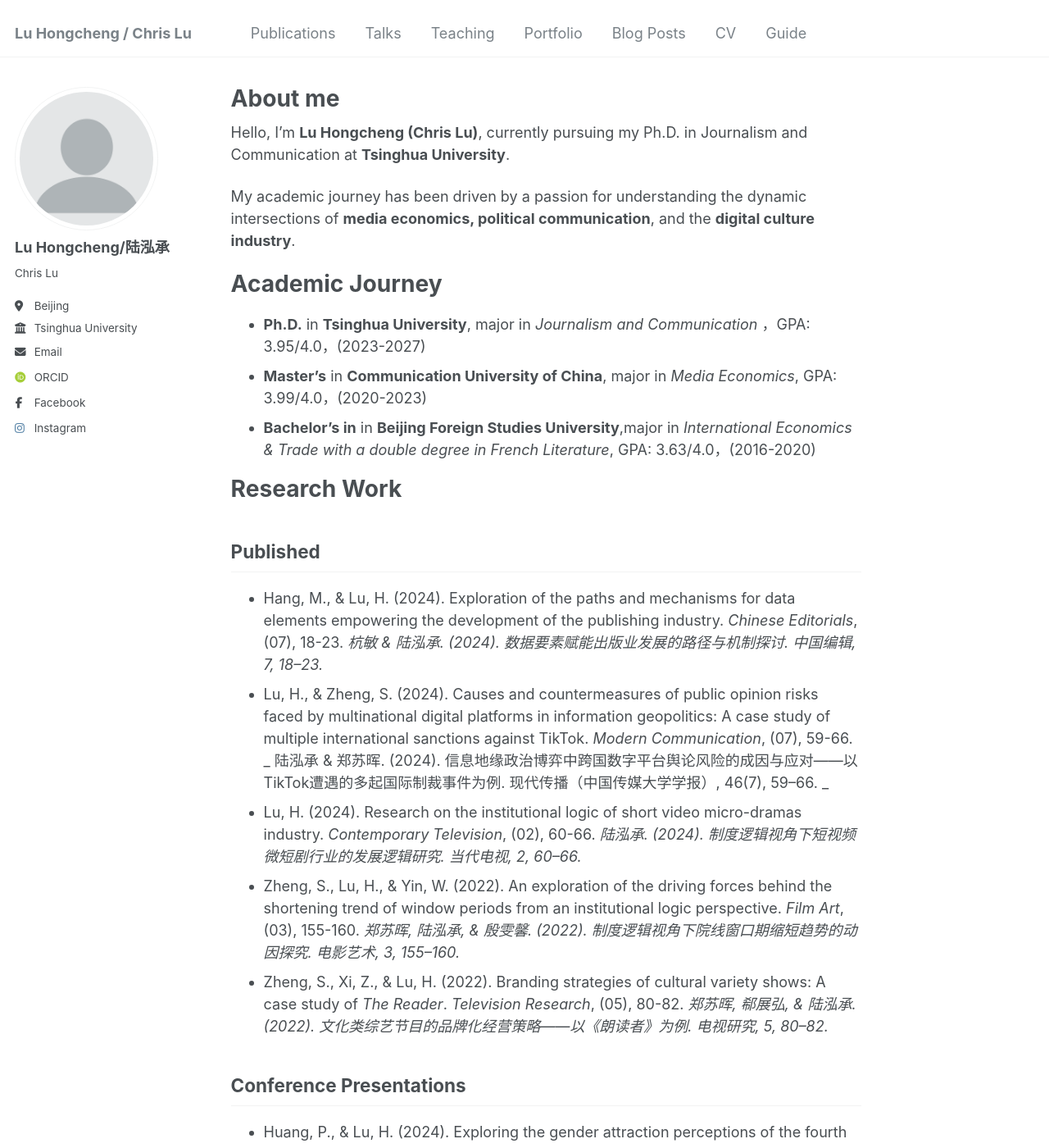
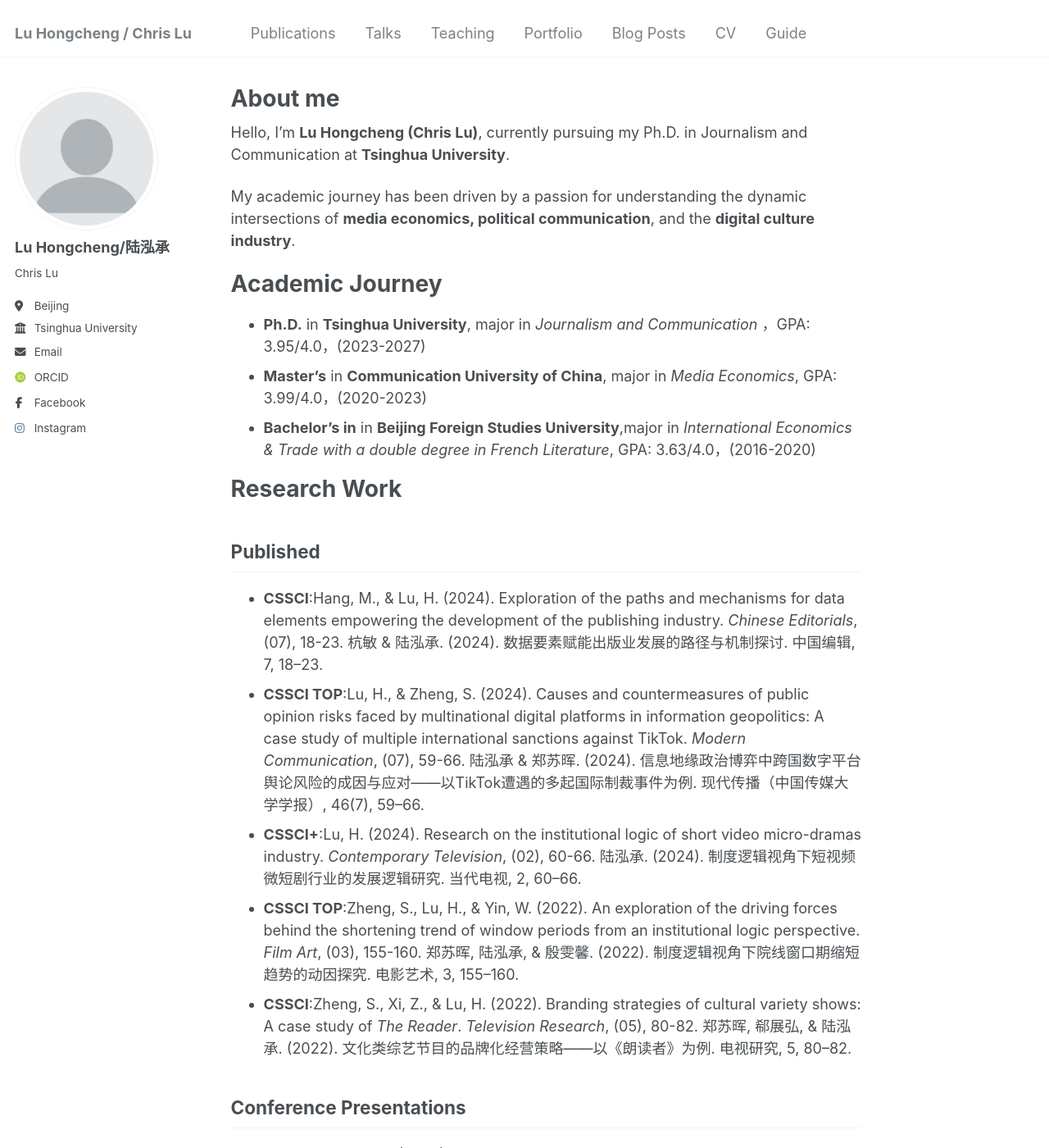
Before and after one commit to chrislu2016/ChrisLu, a Jekyll site: the page built from _pages/about.md, in a window 1280 px wide and 1400 px high. Shown: the whole window at 82% size. Built offline with Jekyll 4.4.1, drawn with Linux system fonts in a browser that asks for light colours; some web fonts are replaced.

Commit message:
Update about.md

```diff
--- a/_pages/about.md
+++ b/_pages/about.md
@@ -22,16 +22,16 @@ Research Work
 ======
 
 ## Published
-  - Hang, M., & Lu, H. (2024). Exploration of the paths and mechanisms for data elements empowering the development of the publishing industry. *Chinese Editorials*, (07), 18-23.
-    _杭敏 & 陆泓承. (2024). 数据要素赋能出版业发展的路径与机制探讨. 中国编辑, 7, 18–23._
-  - Lu, H., & Zheng, S. (2024). Causes and countermeasures of public opinion risks faced by multinational digital platforms in information geopolitics: A case study of multiple international sanctions against TikTok. *Modern Communication*, (07), 59-66.
-    _ 陆泓承 & 郑苏晖. (2024). 信息地缘政治博弈中跨国数字平台舆论风险的成因与应对——以TikTok遭遇的多起国际制裁事件为例. 现代传播（中国传媒大学学报）, 46(7), 59–66. _
-  - Lu, H. (2024). Research on the institutional logic of short video micro-dramas industry. *Contemporary Television*, (02), 60-66.
-  _陆泓承. (2024). 制度逻辑视角下短视频微短剧行业的发展逻辑研究. 当代电视, 2, 60–66._
-  - Zheng, S., Lu, H., & Yin, W. (2022). An exploration of the driving forces behind the shortening trend of window periods from an institutional logic perspective. *Film Art*, (03), 155-160.
-    _郑苏晖, 陆泓承, & 殷雯馨. (2022). 制度逻辑视角下院线窗口期缩短趋势的动因探究. 电影艺术, 3, 155–160._
-  - Zheng, S., Xi, Z., & Lu, H. (2022). Branding strategies of cultural variety shows: A case study of *The Reader*. *Television Research*, (05), 80-82.
-    _郑苏晖, 郗展弘, & 陆泓承. (2022). 文化类综艺节目的品牌化经营策略——以《朗读者》为例. 电视研究, 5, 80–82._
+  - **CSSCI**:Hang, M., & Lu, H. (2024). Exploration of the paths and mechanisms for data elements empowering the development of the publishing industry. *Chinese Editorials*, (07), 18-23.
+    杭敏 & 陆泓承. (2024). 数据要素赋能出版业发展的路径与机制探讨. 中国编辑, 7, 18–23.
+  - **CSSCI TOP**:Lu, H., & Zheng, S. (2024). Causes and countermeasures of public opinion risks faced by multinational digital platforms in information geopolitics: A case study of multiple international sanctions against TikTok. *Modern Communication*, (07), 59-66.
+    陆泓承 & 郑苏晖. (2024). 信息地缘政治博弈中跨国数字平台舆论风险的成因与应对——以TikTok遭遇的多起国际制裁事件为例. 现代传播（中国传媒大学学报）, 46(7), 59–66.
+  - **CSSCI+**:Lu, H. (2024). Research on the institutional logic of short video micro-dramas industry. *Contemporary Television*, (02), 60-66.
+  陆泓承. (2024). 制度逻辑视角下短视频微短剧行业的发展逻辑研究. 当代电视, 2, 60–66.
+  - **CSSCI TOP**:Zheng, S., Lu, H., & Yin, W. (2022). An exploration of the driving forces behind the shortening trend of window periods from an institutional logic perspective. *Film Art*, (03), 155-160.
+    郑苏晖, 陆泓承, & 殷雯馨. (2022). 制度逻辑视角下院线窗口期缩短趋势的动因探究. 电影艺术, 3, 155–160.
+  - **CSSCI**:Zheng, S., Xi, Z., & Lu, H. (2022). Branding strategies of cultural variety shows: A case study of *The Reader*. *Television Research*, (05), 80-82.
+    郑苏晖, 郗展弘, & 陆泓承. (2022). 文化类综艺节目的品牌化经营策略——以《朗读者》为例. 电视研究, 5, 80–82.
 
 
 ## Conference Presentations
```
